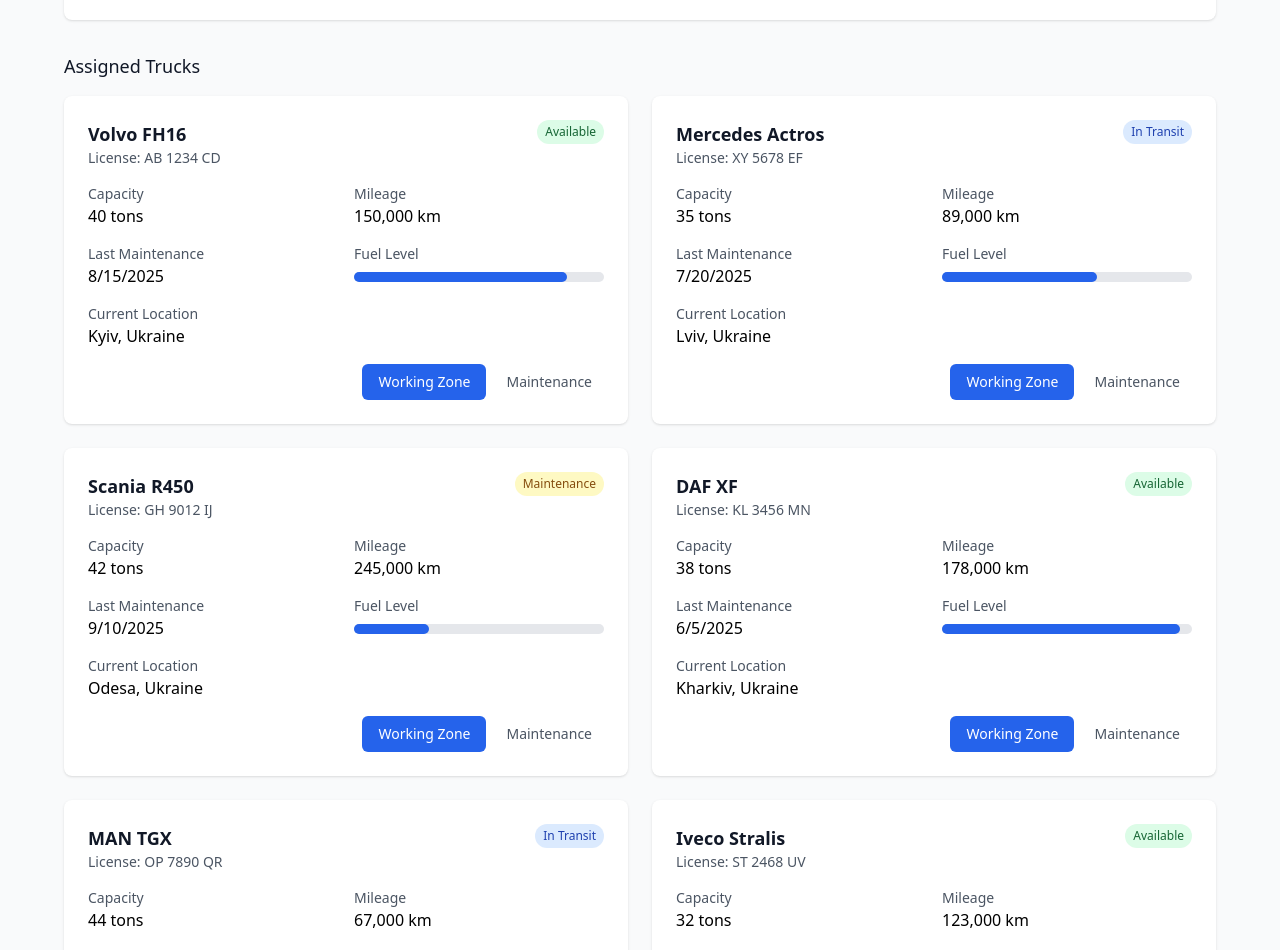
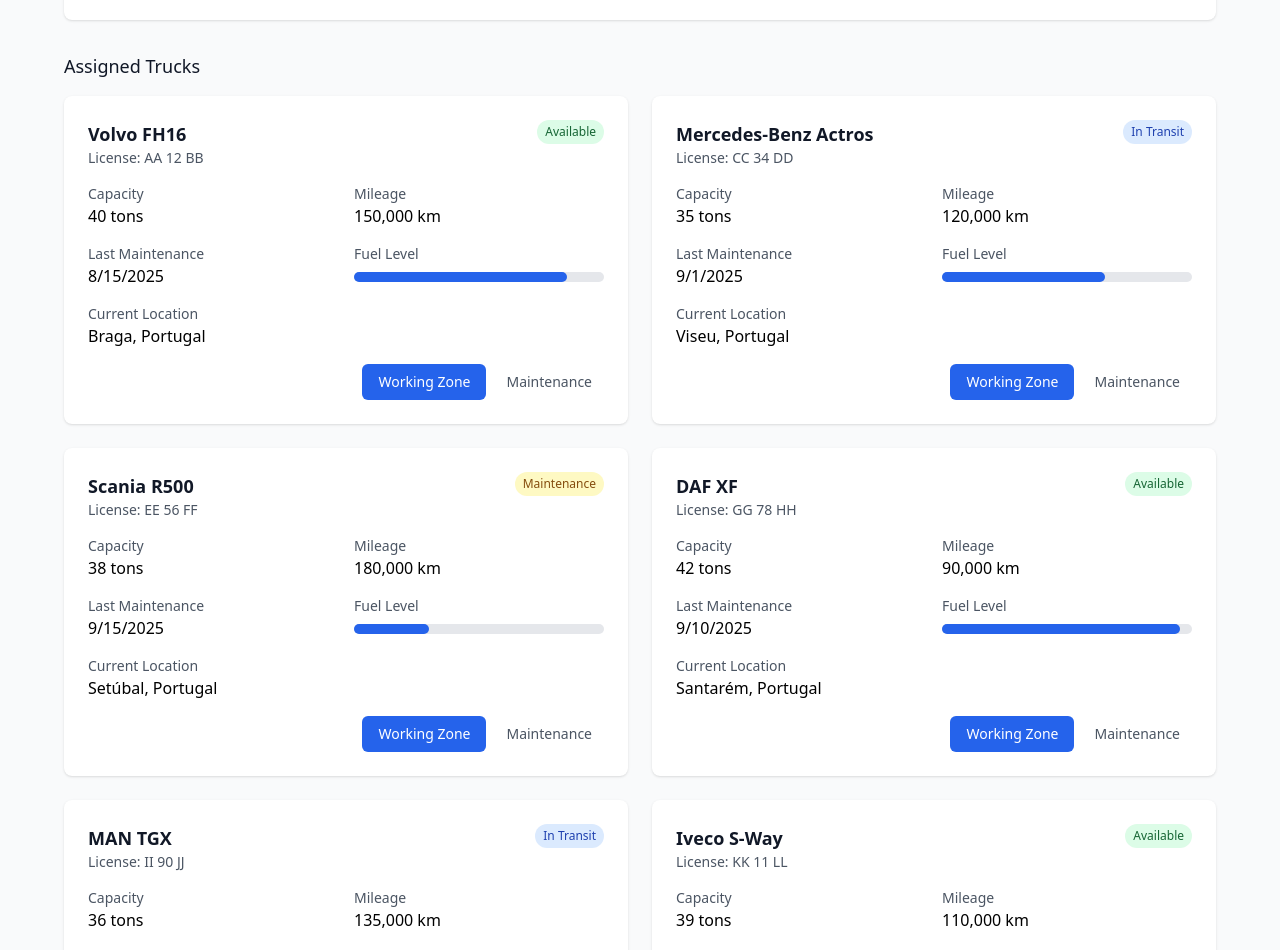
Before and after one commit to Vlody-cmd/geekathon-2025, a Vue app in the folder front/: page /profile in a window 1280 px wide. Shown: the part 260-1210 px from the top of the page. Built offline with nearby package versions, Linux system fonts and the light colour scheme.

Commit message:
refactor: update user and truck details, change map center to Portugal, and add Google Maps type definitions

```diff
--- a/front/src/stores/user.ts
+++ b/front/src/stores/user.ts
@@ -31,105 +31,105 @@ const defaultUser: User = {
   name: 'John Doe',
   email: 'john@example.com',
   avatar: 'https://api.dicebear.com/7.x/avataaars/svg?seed=John',
-  role: 'manager',
+  role: 'driver',
   trucks: [
     {
       id: 'T-001',
       model: 'Volvo FH16',
-      licensePlate: 'AB 1234 CD',
+      licensePlate: 'AA 12 BB',
       capacity: '40 tons',
       status: 'available',
       lastMaintenance: '2025-08-15',
       mileage: 150000,
       fuelLevel: 85,
       currentLocation: {
-        lat: 50.4501,
-        lng: 30.5234,
-        address: 'Kyiv, Ukraine',
-      },
+        lat: 41.5517,
+        lng: -8.4265,
+        address: 'Braga, Portugal'
+      }
     },
     {
       id: 'T-002',
-      model: 'Mercedes Actros',
-      licensePlate: 'XY 5678 EF',
+      model: 'Mercedes-Benz Actros',
+      licensePlate: 'CC 34 DD',
       capacity: '35 tons',
       status: 'in_transit',
-      lastMaintenance: '2025-07-20',
-      mileage: 89000,
-      fuelLevel: 62,
+      lastMaintenance: '2025-09-01',
+      mileage: 120000,
+      fuelLevel: 65,
       currentLocation: {
-        lat: 49.8397,
-        lng: 24.0297,
-        address: 'Lviv, Ukraine',
-      },
+        lat: 40.6566,
+        lng: -7.9125,
+        address: 'Viseu, Portugal'
+      }
     },
     {
       id: 'T-003',
-      model: 'Scania R450',
-      licensePlate: 'GH 9012 IJ',
-      capacity: '42 tons',
+      model: 'Scania R500',
+      licensePlate: 'EE 56 FF',
+      capacity: '38 tons',
       status: 'maintenance',
-      lastMaintenance: '2025-09-10',
-      mileage: 245000,
+      lastMaintenance: '2025-09-15',
+      mileage: 180000,
       fuelLevel: 30,
       currentLocation: {
-        lat: 46.4825,
-        lng: 30.7233,
-        address: 'Odesa, Ukraine',
-      },
+        lat: 38.5244,
+        lng: -8.8882,
+        address: 'Setúbal, Portugal'
+      }
     },
     {
       id: 'T-004',
       model: 'DAF XF',
-      licensePlate: 'KL 3456 MN',
-      capacity: '38 tons',
+      licensePlate: 'GG 78 HH',
+      capacity: '42 tons',
       status: 'available',
-      lastMaintenance: '2025-06-05',
-      mileage: 178000,
+      lastMaintenance: '2025-09-10',
+      mileage: 90000,
       fuelLevel: 95,
       currentLocation: {
-        lat: 49.9935,
-        lng: 36.2304,
-        address: 'Kharkiv, Ukraine',
-      },
+        lat: 39.2369,
+        lng: -8.6857,
+        address: 'Santarém, Portugal'
+      }
     },
     {
       id: 'T-005',
       model: 'MAN TGX',
-      licensePlate: 'OP 7890 QR',
-      capacity: '44 tons',
+      licensePlate: 'II 90 JJ',
+      capacity: '36 tons',
       status: 'in_transit',
-      lastMaintenance: '2025-08-01',
-      mileage: 67000,
-      fuelLevel: 78,
+      lastMaintenance: '2025-09-05',
+      mileage: 135000,
+      fuelLevel: 45,
       currentLocation: {
-        lat: 48.4647,
-        lng: 35.0462,
-        address: 'Dnipro, Ukraine',
-      },
+        lat: 37.7394,
+        lng: -8.6589,
+        address: 'Sines, Portugal'
+      }
     },
     {
       id: 'T-006',
-      model: 'Iveco Stralis',
-      licensePlate: 'ST 2468 UV',
-      capacity: '32 tons',
+      model: 'Iveco S-Way',
+      licensePlate: 'KK 11 LL',
+      capacity: '39 tons',
       status: 'available',
-      lastMaintenance: '2025-09-01',
-      mileage: 123000,
-      fuelLevel: 55,
+      lastMaintenance: '2025-09-12',
+      mileage: 110000,
+      fuelLevel: 75,
       currentLocation: {
-        lat: 50.4501,
-        lng: 30.5234,
-        address: 'Kyiv, Ukraine',
-      },
-    },
-  ],
+        lat: 38.0333,
+        lng: -7.8833,
+        address: 'Beja, Portugal'
+      }
+    }
+  ]
 }
 
 export const useUserStore = defineStore('user', () => {
   const user = ref<User>(defaultUser)
 
   return {
-    user,
+    user
   }
 })
--- /dev/null
+++ b/front/src/types/google-maps.d.ts
@@ -0,0 +1,61 @@
+declare global {
+  interface Window {
+    google: {
+      maps: {
+        Map: new (element: HTMLElement, options: any) => any
+        Marker: new (options: any) => any
+        InfoWindow: new (options: any) => any
+        LatLng: new (lat: number, lng: number) => any
+        DirectionsService: new () => any
+        DirectionsRenderer: new (options?: any) => any
+        TravelMode: {
+          DRIVING: string
+          WALKING: string
+          BICYCLING: string
+          TRANSIT: string
+        }
+        geometry: {
+          spherical: {
+            computeHeading: (from: any, to: any) => number
+          }
+        }
+      }
+    }
+  }
+}
+
+export interface Location {
+  lat: number
+  lng: number
+}
+
+export interface Load {
+  id: string
+  type: string
+  weight: number
+  from: string
+  to: string
+  distance: number
+  urgent: boolean
+  fromLocation: Location
+  toLocation: Location
+}
+
+export interface Marker {
+  position: Location
+  title: string
+  icon?: {
+    path: string
+    fillColor: string
+    fillOpacity: number
+    strokeWeight: number
+    strokeColor: string
+    scale: number
+    anchor: any
+    rotation?: number
+  }
+  info?: string
+  status?: string
+}
+
+export {}
--- a/front/src/views/HomeView.vue
+++ b/front/src/views/HomeView.vue
@@ -130,10 +130,10 @@ import GoogleMap from '@/components/map/GoogleMap.vue'
 import { useRouter } from 'vue-router'
 import { useUserStore } from '@/stores/user'
 
-// Center the map on Ukraine
+// Center the map on Portugal
 const mapCenter = ref({
-  lat: 49.0384,
-  lng: 31.4513
+  lat: 39.5,
+  lng: -8.8
 })
 
 const router = useRouter()
```
